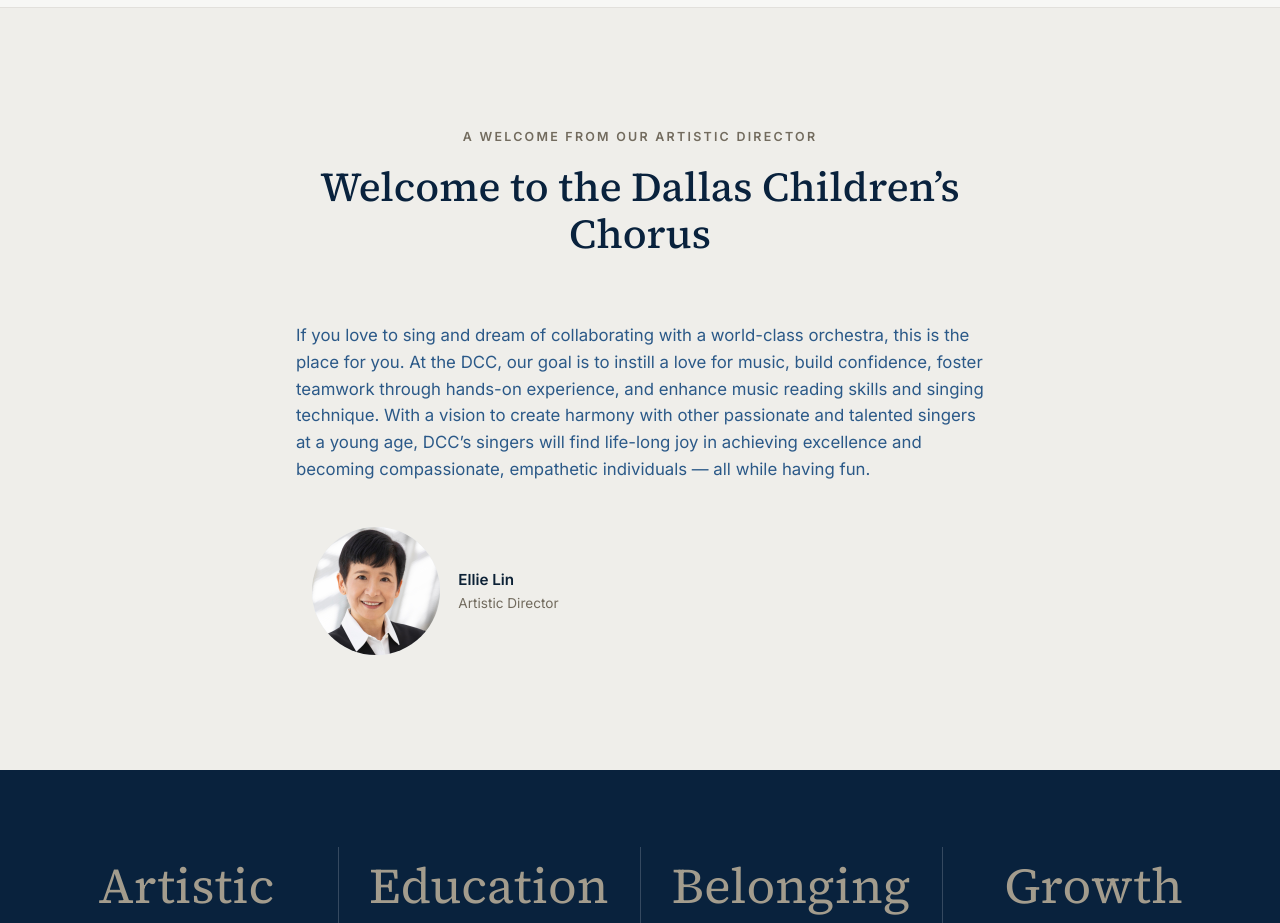
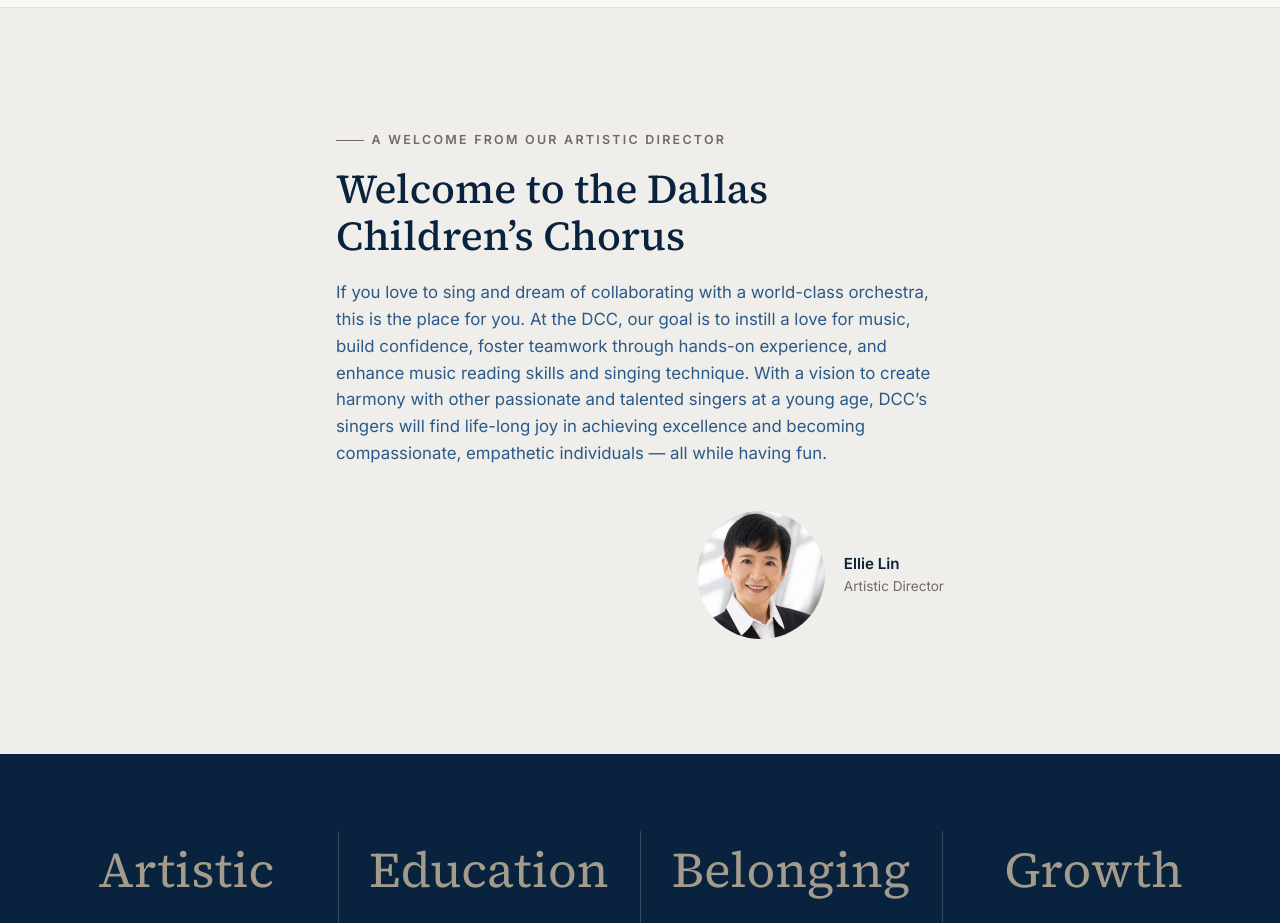
Before and after one commit to MLUDALCC/dcc-landing-page, a plain HTML site: page index.html in a window 1280 px wide. Shown: the part 1100-2023 px from the top of the page. Drawn offline with Linux system fonts and the light colour scheme.

Commit message:
Left-align welcome header to match site convention and right-align her signature like a letter closing

```diff
--- a/assets/css/style.css
+++ b/assets/css/style.css
@@ -697,10 +697,11 @@
    an actual letter this way. The photo stays a compact, secondary byline
    element rather than the large framed feature photo used for scenic
    imagery elsewhere on the page. */
-.welcome-message { text-align: left; max-width: 65ch; margin-inline: auto; }
+.section-head.welcome-head { max-width: 38rem; margin-inline: auto; margin-bottom: 1.2rem; }
+.welcome-message { text-align: left; max-width: 38rem; margin-inline: auto; }
 .welcome-byline {
-  display: flex; align-items: center; justify-content: flex-start; gap: 1.15rem;
-  max-width: 65ch; margin-inline: auto;
+  display: flex; align-items: center; justify-content: flex-end; gap: 1.15rem;
+  max-width: 38rem; margin-inline: auto;
   margin-top: clamp(2rem, 4vw, 2.75rem);
 }
 .welcome-byline__photo {
--- a/index.html
+++ b/index.html
@@ -158,8 +158,8 @@
   <!-- ============================= ARTISTIC DIRECTOR WELCOME ============================= -->
   <section class="section section--cream">
     <div class="container container--narrow">
-      <div class="section-head section-head--center" data-reveal>
-        <span class="eyebrow eyebrow--center">A Welcome From Our Artistic Director</span>
+      <div class="section-head welcome-head" data-reveal>
+        <span class="eyebrow">A Welcome From Our Artistic Director</span>
         <h2>Welcome to the Dallas Children&rsquo;s Chorus</h2>
       </div>
       <p class="body-text welcome-message" data-reveal>If you love to sing and dream of collaborating with a world-class orchestra, this is the place for you. At the DCC, our goal is to instill a love for music, build confidence, foster teamwork through hands-on experience, and enhance music reading skills and singing technique. With a vision to create harmony with other passionate and talented singers at a young age, DCC&rsquo;s singers will find life-long joy in achieving excellence and becoming compassionate, empathetic individuals &mdash; all while having fun.</p>
```
